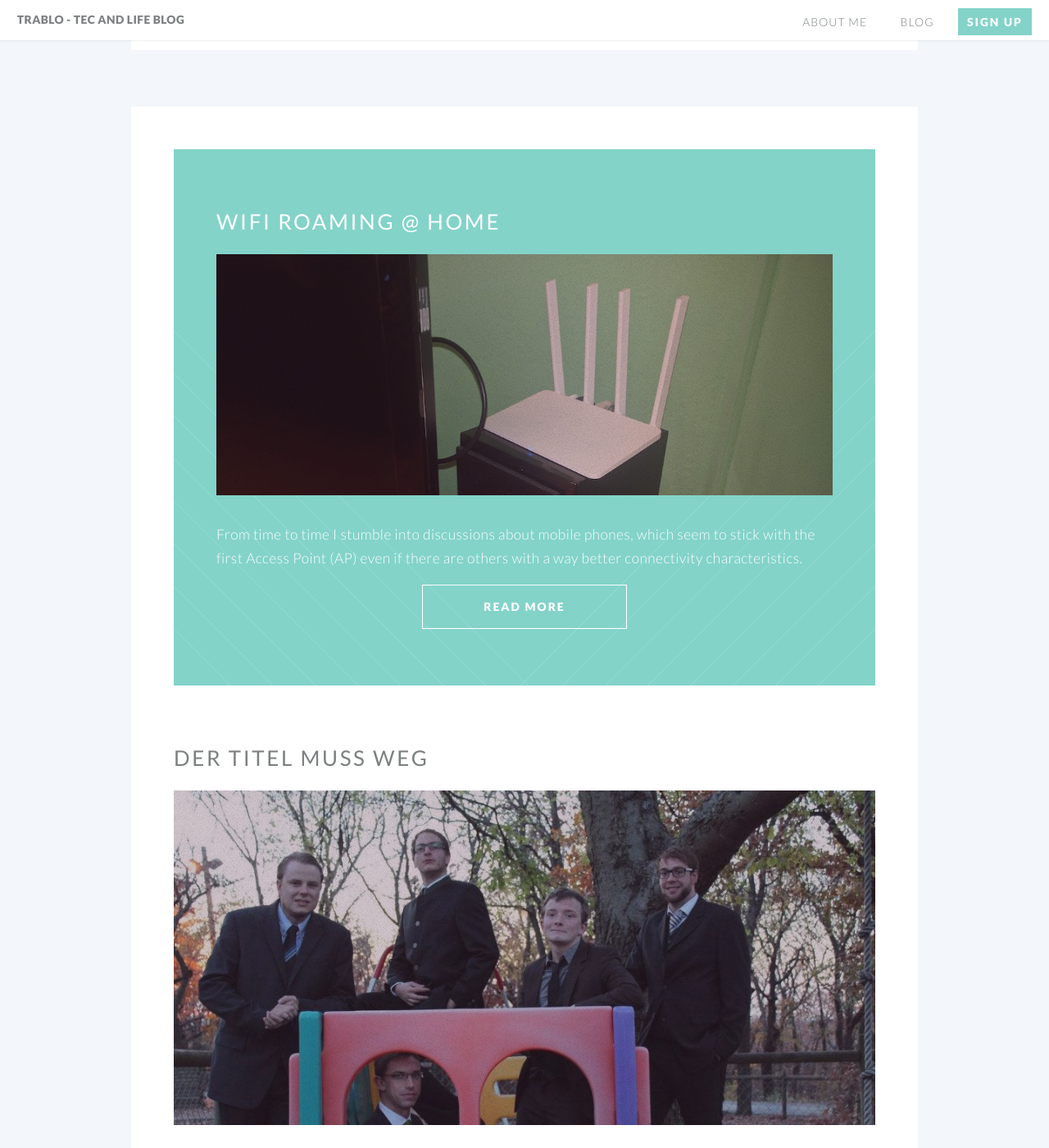
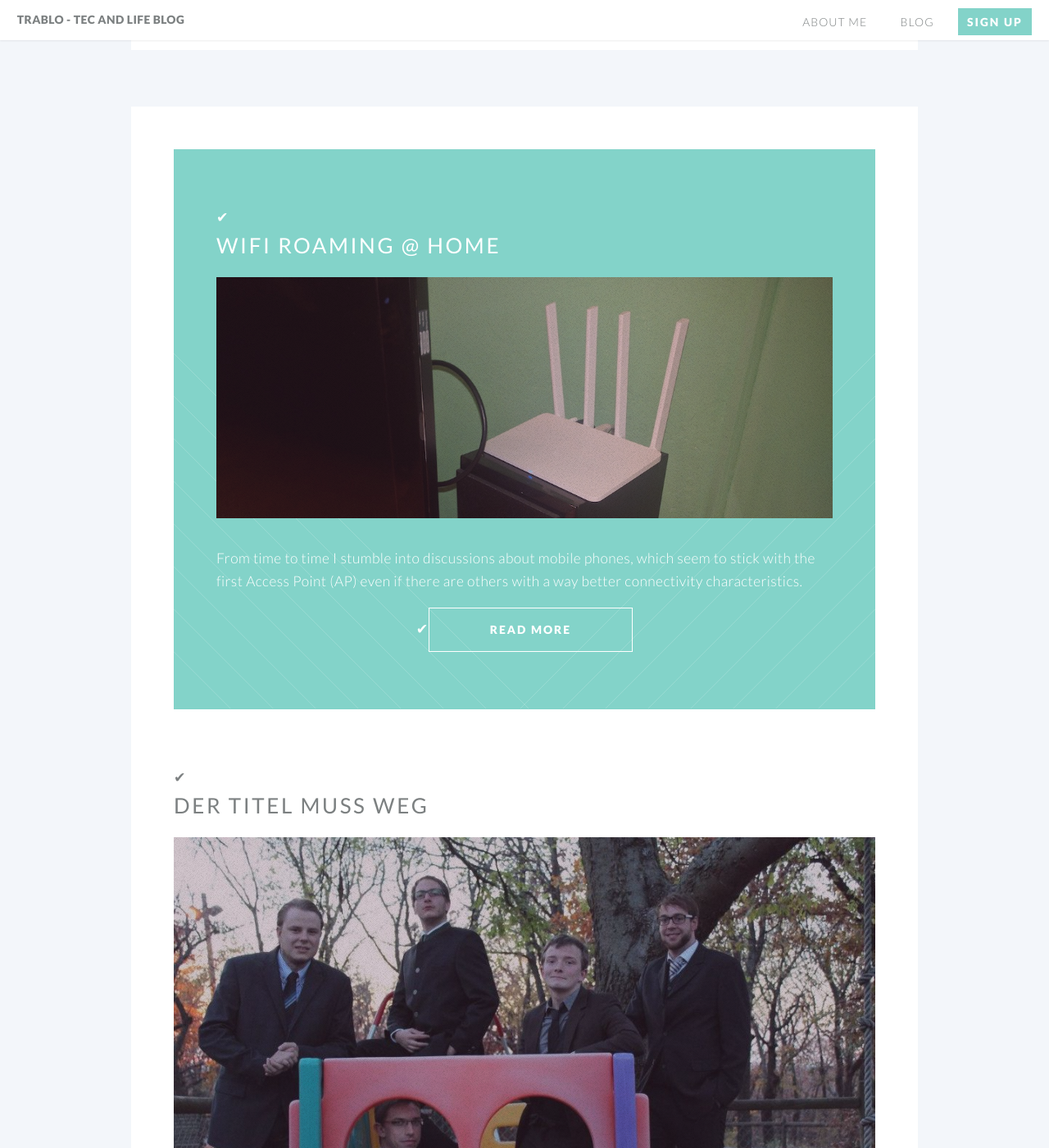
Before and after one commit to ksrimmy/blog, a Jekyll site: the page built from index.html, in a window 1280 px wide and 1400 px high, scrolled down 1778 px. Shown: the whole window at 82% size. Built offline with Jekyll 4.4.1, drawn with Linux system fonts in a browser that asks for light colours.

Commit message:
added li indicator

```diff
--- a/css/style.css
+++ b/css/style.css
@@ -1112,3 +1112,7 @@
 			display: none;
 		}
 	}
+
+	section > ul > li:before {
+		content: "✔";
+	}
```
